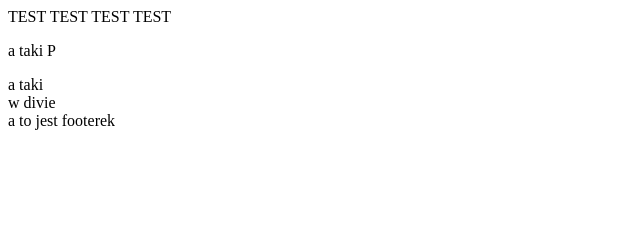
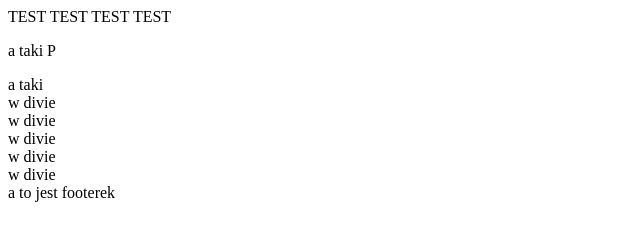
Before and after one commit to MaciejOstrowskiIT/PRTest, a website: page index.html in a window 1280 px wide. Shown: the whole page, without its empty margins (0-640 px from the left). Drawn offline with Linux system fonts and the light colour scheme.

Commit message:
test_add

```diff
--- a/index.html
+++ b/index.html
@@ -12,6 +12,10 @@
     <div>
       a taki
       <div>w divie</div>
+      <div>w divie</div>
+      <div>w divie</div>
+      <div>w divie</div>
+      <div>w divie</div>
       <div></div>
       <footer>a to jest footerek</footer>
     </div>
```
